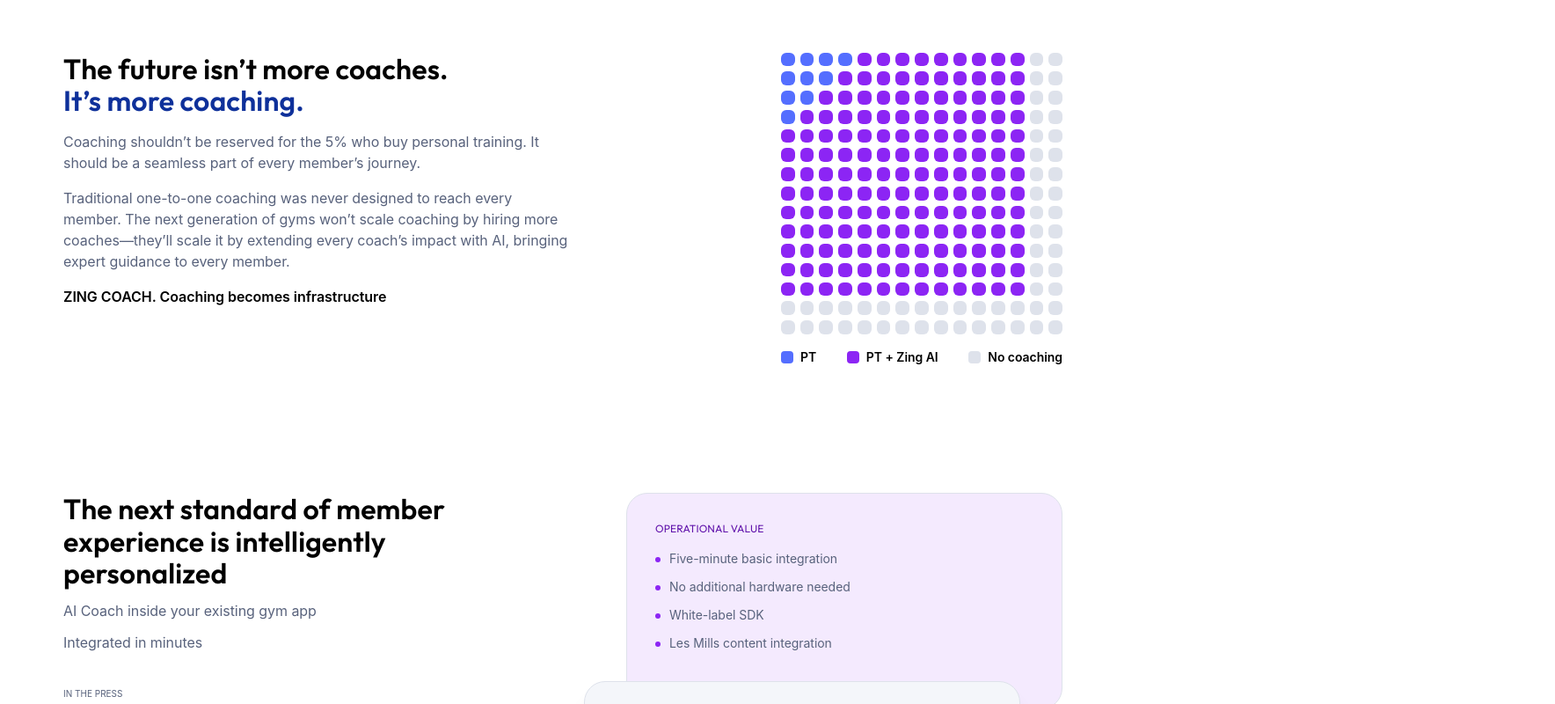
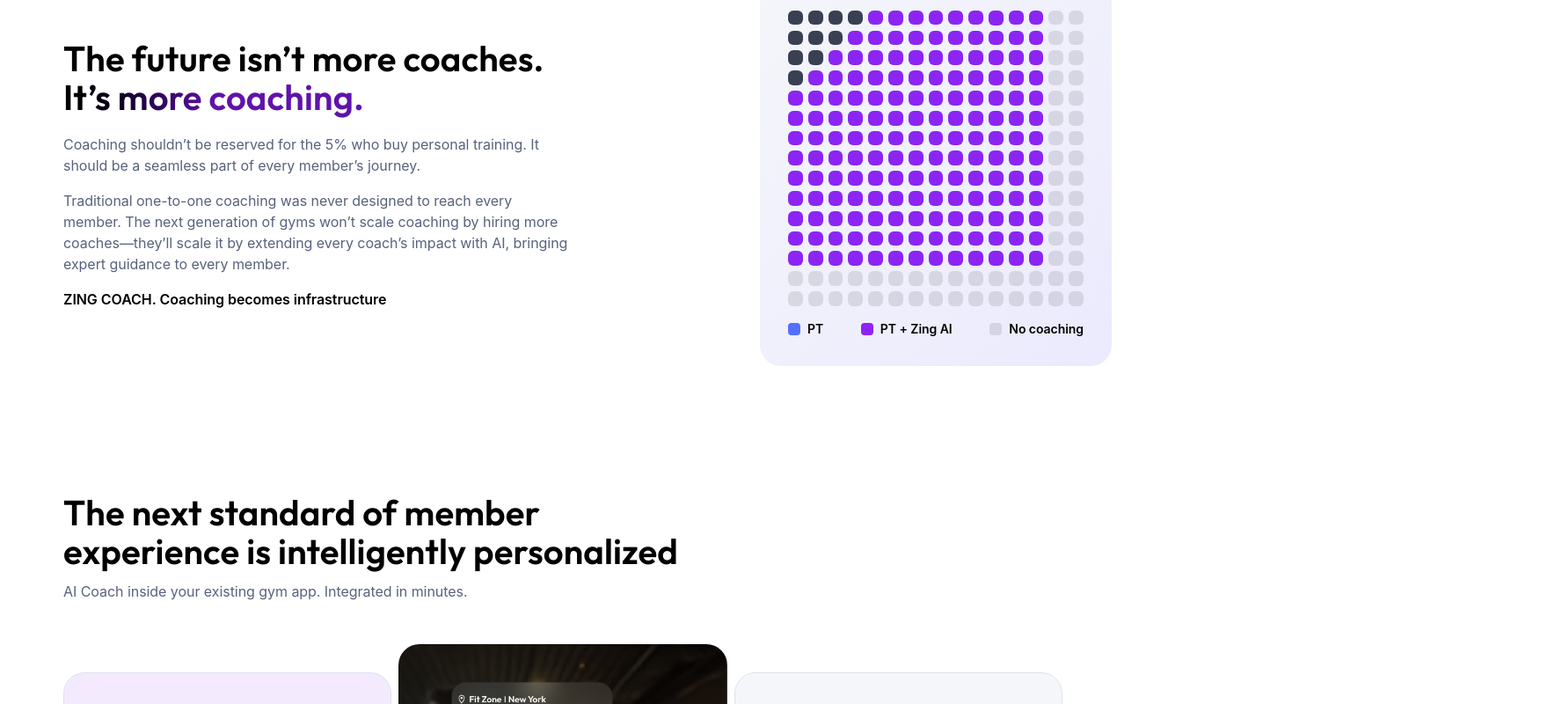
Before and after one commit to kkrll/toy-zing, a Next.js app: page /b2b-land in a window 1280 px wide. Shown: the part 2000-2800 px from the top of the page at 88% size, 1768 px wide, since content can reach past the window. Built offline with nearby package versions, Linux system fonts and the light colour scheme.

Commit message:
land: few more sections

```diff
--- a/src/experiments/b2b-land/BusinessValue.tsx
+++ b/src/experiments/b2b-land/BusinessValue.tsx
@@ -48,7 +48,7 @@
   }, [hoveredIndex]);
 
   return (
-      <div className="grid grid-cols-2 gap-16 items-start">
+      <div className="grid grid-cols-2 gap-16 p-8 items-start rounded-3xl bg-theme-bg-200">
         <div className="flex flex-col gap-6">
           <h3 className="type-heading-h3">How Zing creates business value</h3>
 
--- a/src/experiments/b2b-land/Experience.tsx
+++ b/src/experiments/b2b-land/Experience.tsx
@@ -31,16 +31,17 @@
     <section className="bg-theme-bg-100 rounded-3xl px-14 py-16 flex flex-col gap-8">
       <h2 className="type-heading-h2">What your members experience</h2>
 
-      <ul className="flex flex-col gap-6">
+      <ul className="flex flex gap-6">
         {FEATURES.map((feature) => (
           <li key={feature.title} className="flex flex-col gap-1">
-            <h3 className="type-heading-h3">{feature.title}</h3>
+            <div className="rounded-3xl overflow-hidden bg-theme-bg-main-section h-96 w-80 mb-4" />
+              <h3 className="type-body-lg-semi">{feature.title}</h3>
             <p className="type-body-lg text-theme-text-secondary">{feature.description}</p>
           </li>
         ))}
       </ul>
 
-      <button type="button" className="px-4 py-3 bg-theme-fg-100 text-theme-bg-100 type-body-lg-semi rounded-2xl self-start">
+      <button type="button" className="px-4 py-3 min-w-80 bg-theme-fg-100 text-theme-bg-100 type-body-lg-semi rounded-2xl self-start">
         Try now →
       </button>
     </section>
--- a/src/experiments/b2b-land/Hero.tsx
+++ b/src/experiments/b2b-land/Hero.tsx
@@ -42,7 +42,7 @@
 
 export const Hero = () => {
   return (
-    <section className="min-h-svh flex flex-col gap-12 pb-12 pt-28 ">
+    <section className="min-h-svh flex flex-col gap-12 pt-28 ">
       <div className="flex flex-col gap-6">
       <div className="flex flex-col gap-3">
         <h1 className="type-heading-h1">Turn every membership <br/>into a personally coached journey</h1>
@@ -74,7 +74,7 @@
         </ul>
         </div>
 
-        <div className="flex flex-col items-center gap-8 p-8">
+        <div className="flex flex-col items-center gap-8 px-8 py-4">
           <h4 className="type-heading-h4 text-theme-text-secondary">Trusted by leading names in sports and fitness</h4>
           <ul className="flex items-stretch gap-8 w-full">
             {TRUST_ITEMS.partners.map((item) => (
--- a/src/experiments/b2b-land/Infrastructure.tsx
+++ b/src/experiments/b2b-land/Infrastructure.tsx
@@ -19,7 +19,7 @@
 };
 
 const TONE_CLASS: Record<Exclude<CellTone, "empty">, string> = {
-  pt: "bg-blue-500",
+  pt: "bg-theme-fg-400",
   zing: "bg-orchid-500",
 };
 
@@ -58,11 +58,13 @@
   }, []);
 
   return (
-    <section className="bg-theme-bg-100 rounded-3xl px-6 py-8 md:px-14 md:py-16 flex flex-col md:flex-row gap-12">
+    <section className="bg-theme-bg-100 rounded-3xl pl-6 py-8 md:pl-14 md:py-16 flex flex-col items-center md:flex-row gap-12">
       <div className="flex flex-col gap-4 flex-1">
         <div>
-          <h2 className="type-heading-h2">The future isn’t more coaches.</h2>
-          <h2 className="type-heading-h2 text-theme-text-blue">
+          <h2 className="type-heading-h1">The future isn’t more coaches.</h2>
+          <h2
+            className="type-heading-h1 inline-block pb-1 bg-linear-to-r from-theme-text-primary to-theme-text-orchid to-50% bg-clip-text text-transparent"
+          >
             It’s more coaching.
           </h2>
         </div>
@@ -82,7 +84,7 @@
           ZING COACH. Coaching becomes infrastructure
         </p>
       </div>
-      <div className="flex flex-col gap-4 h-full w-[320px]">
+      <div className="flex flex-col gap-4 p-8 rounded-3xl h-full w-[400px] bg-linear-to-br from-theme-bg-200 to-space-cadet-100">
         <div
           className="grid gap-1.5"
           style={{
@@ -98,7 +100,7 @@
               <div
                 key={i}
                 className={cn(
-                  "aspect-square rounded-md bg-theme-bg-300 transition-[background-color,transform,opacity] duration-200 ease-out",
+                  "aspect-square rounded-md bg-theme-fg-100/10 transition-[background-color,transform,opacity] duration-200 ease-out",
                   filled && TONE_CLASS[tone],
                   filled
                     ? "scale-100 opacity-100"
@@ -120,7 +122,7 @@
             <span className="type-body-md-semi">PT + Zing AI</span>
           </li>
           <li className="flex items-center gap-2">
-            <span className="size-3.5 rounded-sm bg-theme-bg-300" aria-hidden />
+            <span className="size-3.5 rounded-sm bg-theme-fg-100/10" aria-hidden />
             <span className="type-body-md-semi">No coaching</span>
           </li>
         </ul>
--- a/src/experiments/b2b-land/Problems.tsx
+++ b/src/experiments/b2b-land/Problems.tsx
@@ -204,7 +204,7 @@
 
 export const Problems = () => {
   return (
-    <section className="bg-linear-to-b from-theme-bg-200 to-theme-bg-orchid-100 rounded-3xl overflow-hidden pt-16 flex flex-col">
+    <section className="bg-linear-to-b from-theme-bg-200 to-theme-bg-orchid-100 rounded-4xl overflow-hidden pt-16 flex flex-col">
       <div className="px-14 flex flex-col gap-4">
         <h2 className="type-heading-h1">
           95% of your members <br/>never receive coaching
--- a/src/experiments/b2b-land/Value.tsx
+++ b/src/experiments/b2b-land/Value.tsx
@@ -30,59 +30,26 @@
   },
 ] as const;
 
+const CARD_IMG = "/img/Member%20page/card-in-gym.png";
+
 export const Value = () => {
   return (
-    <section className="bg-theme-bg-100 rounded-3xl px-14 py-16">
-      <div className="grid grid-cols-2 gap-12 items-start">
-        {/* Left column: intro + press */}
-        <div className="flex flex-col gap-10">
+    <section className="bg-theme-bg-100 flex flex-col rounded-3xl px-14 py-16 gap-12">
         <div className="flex flex-col gap-3">
-            <h2 className="type-heading-h2">
-              The next standard of member experience is intelligently
-              personalized
+          <h2 className="type-heading-h1 text-balance">
+            The next standard of member experience is intelligently personalized
           </h2>
           <p className="type-body-lg text-theme-text-secondary">
-              AI Coach inside your existing gym app
-            </p>
-            <p className="type-body-lg text-theme-text-secondary">
-              Integrated in minutes
+            AI Coach inside your existing gym app. Integrated in minutes.
           </p>
         </div>
 
       <div className="flex flex-col gap-4">
-            <p className="type-body-caption-uppercase text-theme-text-secondary">
-              In the press
-            </p>
-            <ul className="flex flex-col items-stretch gap-8 w-full">
-              {PRESS_QUOTES.map((item) => (
-                <li
-                  key={item.source}
-                  className="flex flex-1 items-center gap-4"
-                >
-                  <div className="w-12 h-8 bg-theme-bg-300 flex items-center justify-center type-body-caption text-theme-text-disabled mb-2">
-                    logo
-                  </div>
-                  <div className="flex flex-col gap-1">
-                    <span className="type-body-md-semi">"{item.quote}"</span>
-                    <span className="type-body-sm text-theme-text-secondary">
-                      {item.source}
-                    </span>
-                  </div>
-                </li>
-              ))}
-            </ul>
-          </div>
-        </div>
-
-        {/* Right column: stacked value cards */}
-        <div className="flex flex-col gap-4">
-
-          <div className="relative">
-            {/* Operational value — back card, nudged right so it peeks */}
-            <div className="relative z-0 ml-12 rounded-3xl border border-theme-bg-300 bg-theme-bg-orchid-100 p-8 pb-16">
-              <h4 className="type-heading-h4 text-theme-text-orchid">
+        <div className="grid grid-cols-3 gap-2 items-stretch">
+          <div className="rounded-3xl mt-8 border border-theme-bg-300 bg-theme-bg-orchid-100 p-8">
+            <h3 className="type-heading-h3 text-theme-text-orchid">
               Operational value
-              </h4>
+            </h3>
             <ul className="mt-4 flex flex-col gap-3">
               {OPERATIONAL_VALUE.map((item) => (
                 <li key={item} className="flex gap-2.5">
@@ -95,9 +62,16 @@
             </ul>
           </div>
 
-            {/* Business value — front card, overlaps upward, nudged left */}
-            <div className="relative z-10 -mt-8 mr-12 rounded-3xl border border-theme-bg-300 bg-theme-bg-200 p-8 shadow-xl">
-              <h4 className="type-heading-h4">Business value</h4>
+          <div className="rounded-3xl mb-8 overflow-hidden bg-theme-bg-200">
+            <img
+              src={CARD_IMG}
+              alt="AI Coach in the gym"
+              className="size-full object-cover"
+            />
+          </div>
+
+          <div className="rounded-3xl mt-8 border border-theme-bg-300 bg-theme-bg-200 p-8">
+            <h3 className="type-heading-h3">Business value</h3>
             <ul className="mt-4 flex flex-col gap-3">
               {BUSINESS_VALUE.map((item) => (
                 <li key={item} className="flex gap-2.5">
@@ -110,10 +84,27 @@
             </ul>
           </div>
         </div>
+
+        <BusinessValue />
       </div>
+
+      <div className="flex flex-col gap-4">
+        <ul className="flex flex-row items-stretch gap-8 w-full">
+          {PRESS_QUOTES.map((item) => (
+            <li key={item.source} className="flex flex-col flex-1 gap-4">
+              <div className="w-12 h-8 shrink-0 bg-theme-bg-300 flex items-center justify-center type-body-caption text-theme-text-disabled">
+                logo
               </div>
-      <div className="w-full h-px my-16 bg-theme-bg-300"/>
-      <BusinessValue />
+              <div className="flex flex-col gap-1">
+                <span className="type-body-sm text-theme-text-secondary">
+                  {item.source}
+                </span>
+                <span className="type-body-md-semi  text-balance">"{item.quote}"</span>
+              </div>
+            </li>
+          ))}
+        </ul>
+      </div>
     </section>
   );
 };
```
Also changed, not shown: src/experiments/b2b-land/Validated.tsx (+14 -12 lines), public/img/Member page/card-in-gym.png (added), 1 other file (tests, documents, lock files or other folders). Lines whose indentation alone changed are shown as unchanged.
